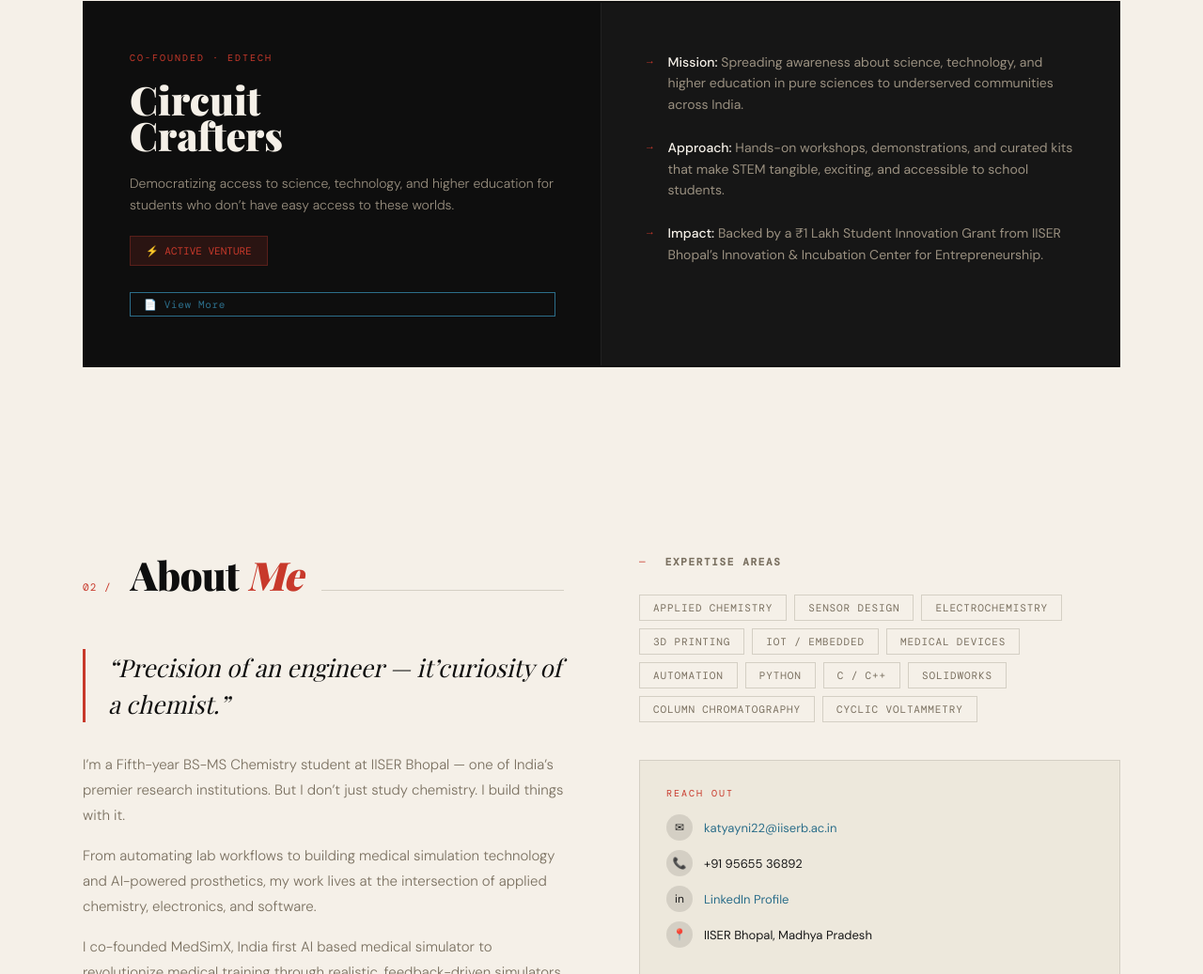
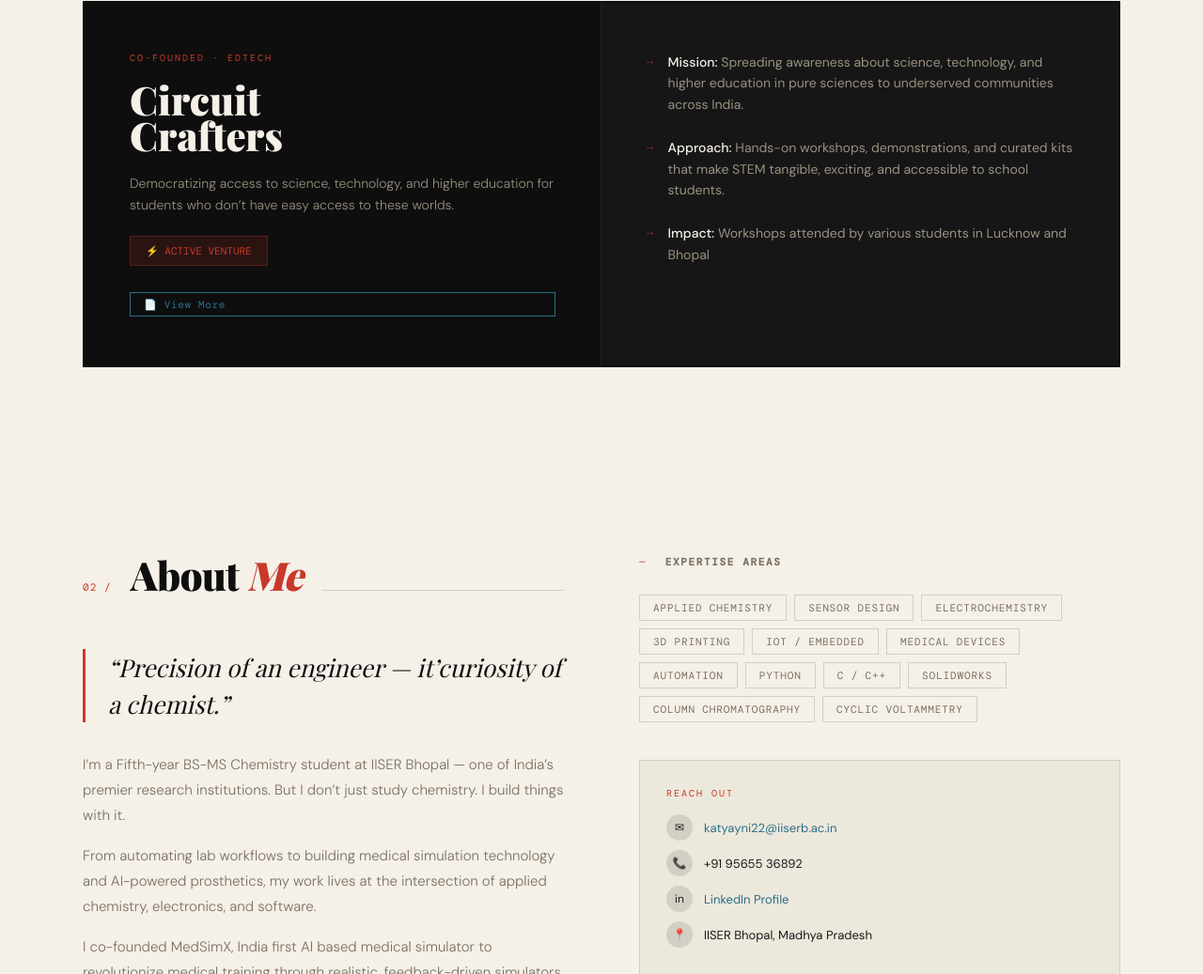
Before and after one commit to katyayni-123/katyayni-123.github.io, a plain HTML site: page index.html in a window 1280 px wide. Shown: the part 1847-2884 px from the top of the page at 94% size. Drawn offline with nearby package versions, Linux system fonts and the light colour scheme; a web font is replaced by a local one.

Commit message:
Update index.html

```diff
--- a/index.html
+++ b/index.html
@@ -333,7 +333,7 @@
       <div class="cc-right">
         <div class="sp"><div class="sp-n">&#8594;</div><div class="sp-t"><strong>Mission:</strong> Spreading awareness about science, technology, and higher education in pure sciences to underserved communities across India.</div></div>
         <div class="sp"><div class="sp-n">&#8594;</div><div class="sp-t"><strong>Approach:</strong> Hands-on workshops, demonstrations, and curated kits that make STEM tangible, exciting, and accessible to school students.</div></div>
-        <div class="sp"><div class="sp-n">&#8594;</div><div class="sp-t"><strong>Impact:</strong> Backed by a &#8377;1 Lakh Student Innovation Grant from IISER Bhopal&#8217;s Innovation &amp; Incubation Center for Entrepreneurship.</div></div>
+        <div class="sp"><div class="sp-n">&#8594;</div><div class="sp-t"><strong>Impact:</strong> Workshops attended by various students in Lucknow and Bhopal</div></div>
       </div>
     </div>
   </div>
```
